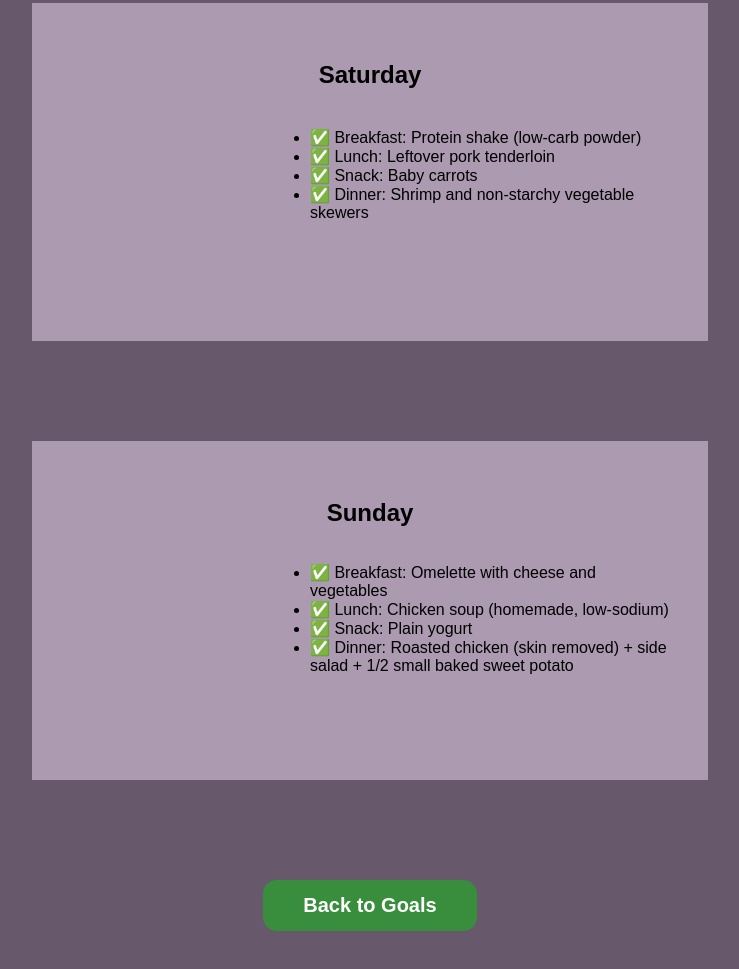
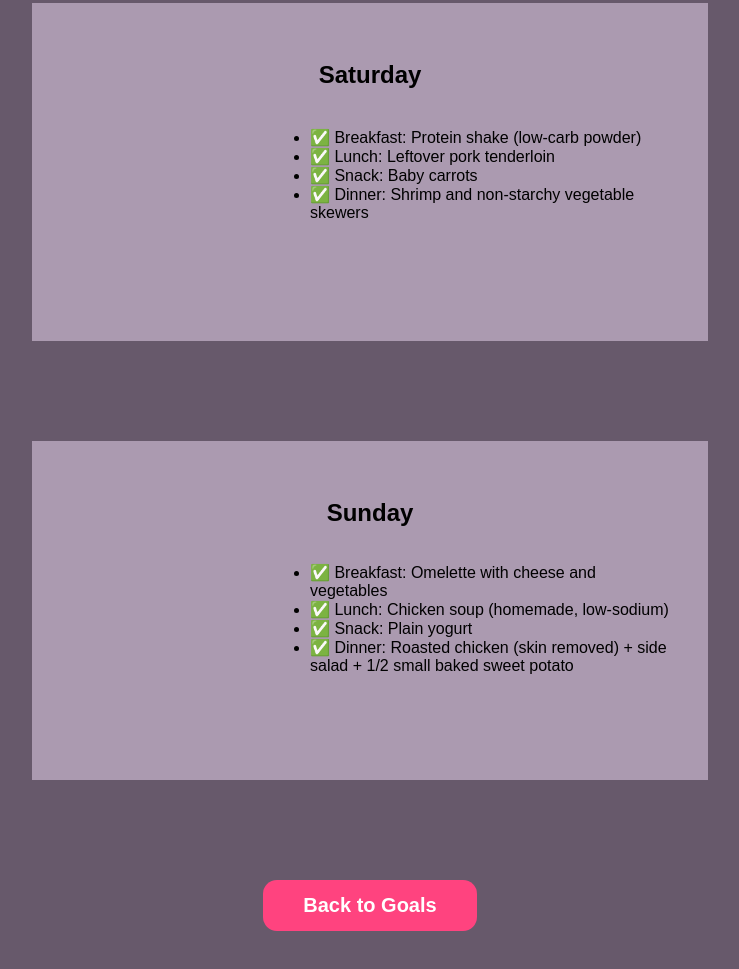
Before and after one commit to malak-hh/nutrition-builder, a plain HTML site: page diabetes.html in a window 1280 px wide. Shown: the part 3158-4127 px from the top of the page, without its empty margins (270-1009 px from the left). Drawn offline with Linux system fonts and the light colour scheme.

Commit message:
Update diabetes.html

```diff
--- a/diabetes.html
+++ b/diabetes.html
@@ -13,7 +13,7 @@
         .special-btn {
             margin: 40px auto;
             padding: 14px 40px;
-            background-color: #388E3C; /* Darker green for a health/medical focus */
+            background-color:#ff437f;
             border: none;
             border-radius: 14px;
             color: white;
@@ -25,7 +25,7 @@
         }
 
         .special-btn:hover {
-            background-color: #2E7D32;
+            background-color: #ff437f;
             transform: scale(1.05);
         }
     </style>
@@ -146,4 +146,5 @@
 
 </body>
 
+
 </html>
```
